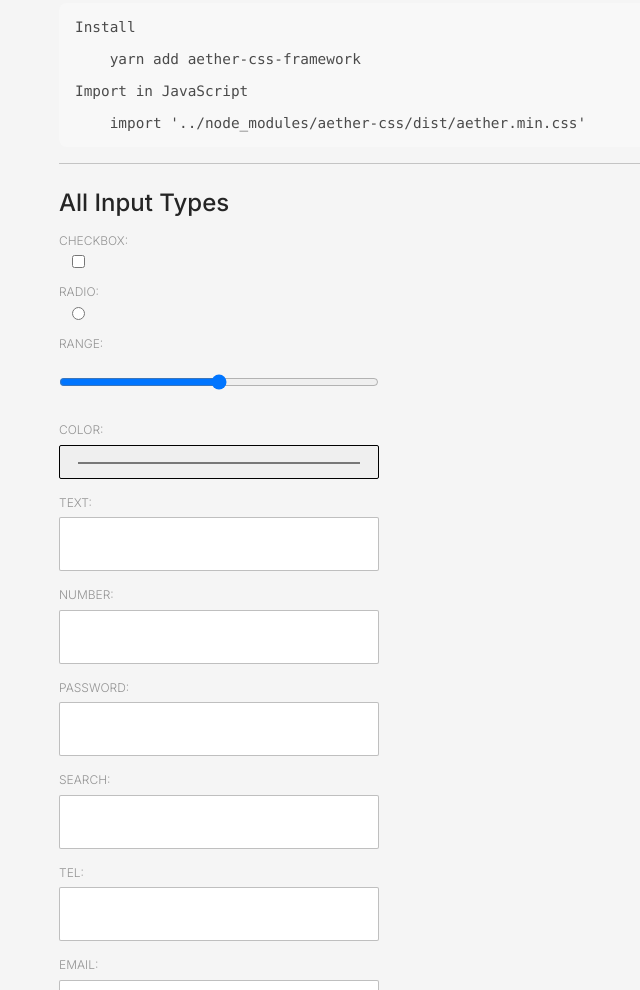
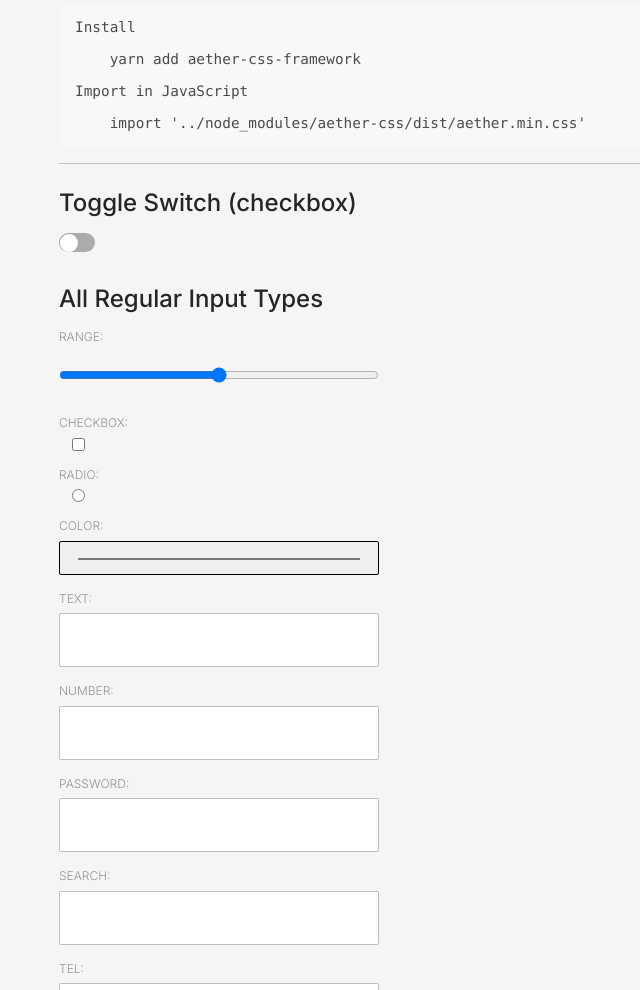
Before and after one commit to tomsoderlund/aether-css, a website: page index.html in a window 1280 px wide. Shown: the part 3119-4109 px from the top of the page, without its empty margins (181-821 px from the left). Drawn offline with Linux system fonts and the light colour scheme.

Commit message:
Toggle switch

```diff
--- a/aether.css
+++ b/aether.css
@@ -405,6 +405,56 @@ hr {
   background: rgba(0, 0, 0, 0.2);
 }
 
+/* ----- Toggle Switch ----- */
+
+.toggle-switch {
+  position: relative;
+  display: inline-block;
+}
+.toggle-switch > input {
+  display: none;
+}
+.toggle-switch > label {
+  display: block;
+  width: 3em;
+  height: 1.65em;
+  text-indent: -150%;
+  clip: rect(0 0 0 0);
+  color: transparent;
+  user-select: none;
+}
+.toggle-switch > label:before,
+.toggle-switch > label:after {
+  content: "";
+  display: block;
+  position: absolute;
+  cursor: pointer;
+}
+/* Container */
+.toggle-switch > label:before {
+  width: 3em;
+  height: 1.65em;
+  border-radius: 1.7em;
+  background-color: rgba(0, 0, 0, 0.3);
+  transition: background-color 0.1s ease;
+}
+/* Handle */
+.toggle-switch > label:after {
+  top: 0.1em;
+  left: 0.1em;
+  width: 1.5em;
+  height: 1.5em;
+  border-radius: 1.5em;
+  background-color: white;
+  transition: left 0.1s ease;
+}
+.toggle-switch > input:checked + label:before {
+  background-color: rgba(0, 0, 0, 0.9);
+}
+.toggle-switch > input:checked + label:after {
+  left: calc(100% - (3em / 2) - 0.1em);
+}
+
 /* ----- Custom elements ----- */
 
 /* Flexbox */
--- a/index.html
+++ b/index.html
@@ -224,10 +224,18 @@ Import in JavaScript
 
     <hr/>
 
-    <h2>All Input Types</h2>
+    <h2>Toggle Switch (checkbox)</h2>
+    <div class="fieldset">
+      <span class="toggle-switch">
+        <input id="toggle-switch-1" type="checkbox" />
+        <label for="toggle-switch-1" />
+      </span>
+    </div>
+
+    <h2>All Regular Input Types</h2>
+    <div class="fieldset"><label>range:</label><input type="range"></div>
     <div class="fieldset"><label>checkbox:</label><input type="checkbox"></div>
     <div class="fieldset"><label>radio:</label><input type="radio"></div>
-    <div class="fieldset"><label>range:</label><input type="range"></div>
     <div class="fieldset"><label>color:</label><input type="color"></div>
 
     <div class="fieldset"><label>text:</label><input type="text"></div>
--- a/package.json
+++ b/package.json
@@ -1,7 +1,7 @@
 {
   "name": "aether-css-framework",
   "description": "Simple, Interactive, Fun, Beautiful CSS system",
-  "version": "1.5.1",
+  "version": "1.6.0",
   "author": "Tom Söderlund <tom@tomsoderlund.com>",
   "main": "aether.css",
   "license": "MIT",
```
Also changed, not shown: README.md.
